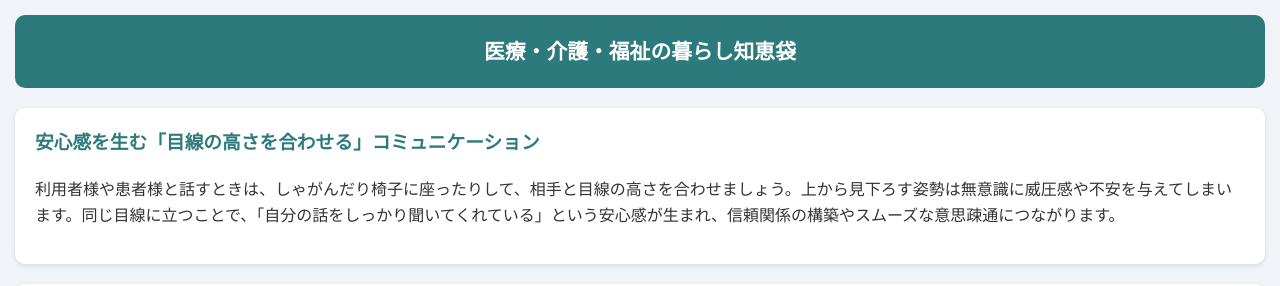
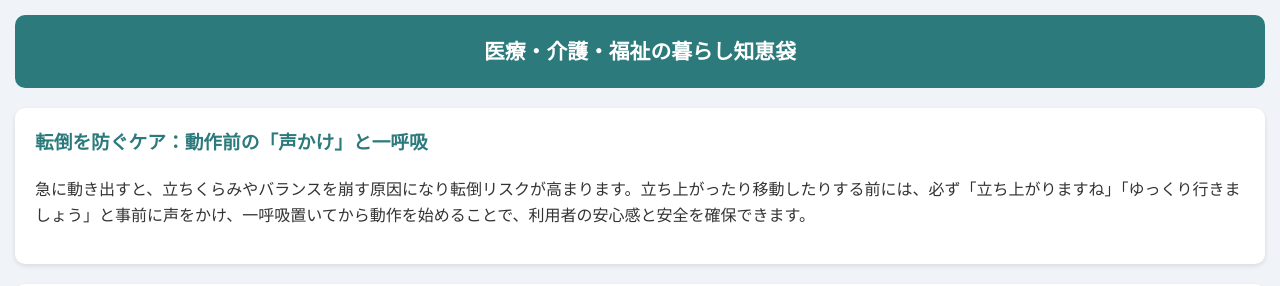
Before and after one commit to MKT-KND/jarvis-care-media, a plain HTML site: page index.html in a window 1280 px wide. Shown: the top 286 px of the page. Drawn offline with Linux system fonts and the light colour scheme.

Commit message:
JARVIS: Auto update content

```diff
--- a/index.html
+++ b/index.html
@@ -18,8 +18,8 @@
         <h1>医療・介護・福祉の暮らし知恵袋</h1>
     </header>
     <div class="card">
-        <h3>安心感を生む「目線の高さを合わせる」コミュニケーション</h3>
-<p>利用者様や患者様と話すときは、しゃがんだり椅子に座ったりして、相手と目線の高さを合わせましょう。上から見下ろす姿勢は無意識に威圧感や不安を与えてしまいます。同じ目線に立つことで、「自分の話をしっかり聞いてくれている」という安心感が生まれ、信頼関係の構築やスムーズな意思疎通につながります。</p>
+        <h3>転倒を防ぐケア：動作前の「声かけ」と一呼吸</h3>
+<p>急に動き出すと、立ちくらみやバランスを崩す原因になり転倒リスクが高まります。立ち上がったり移動したりする前には、必ず「立ち上がりますね」「ゆっくり行きましょう」と事前に声をかけ、一呼吸置いてから動作を始めることで、利用者の安心感と安全を確保できます。</p>
     </div>
     <div class="card">
         <div style="font-weight:bold; margin-bottom:10px; text-align:center;">💡 おすすめ福祉・介護サービス</div>
```
